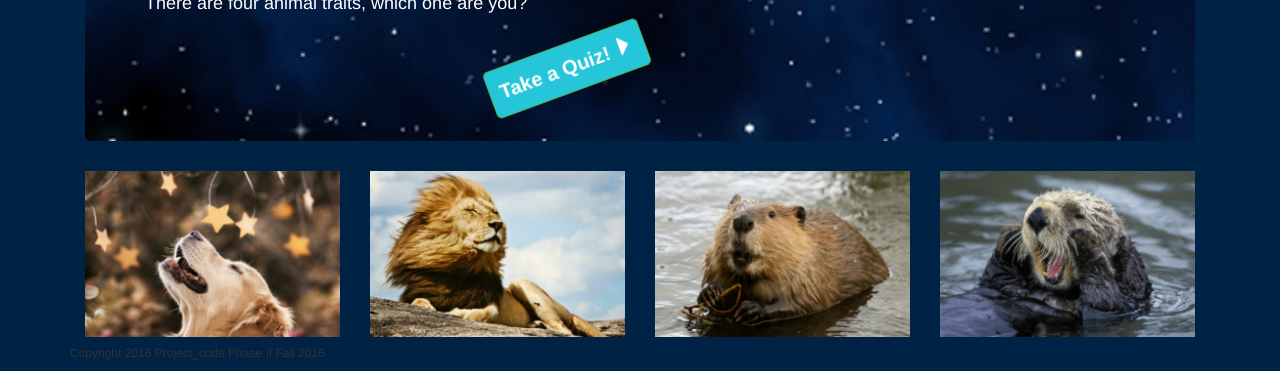
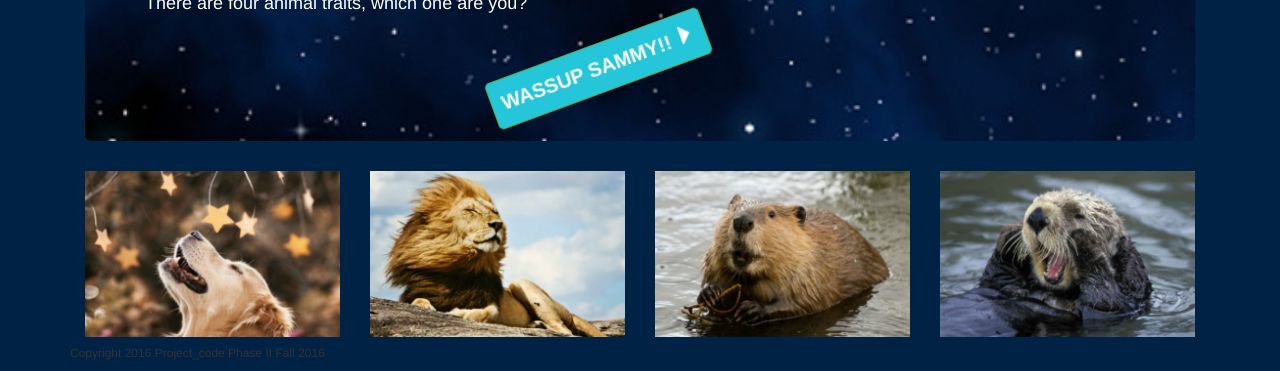
Before and after one commit to jadius5/jose-sanchez-phaseii, a plain HTML site: page index.html in a window 1280 px wide. Shown: the part 683-1054 px from the top of the page. Drawn offline with nearby package versions, Linux system fonts and the light colour scheme; a web font is replaced by a local one.

Commit message:
messing around with button texts

```diff
--- a/index.html
+++ b/index.html
@@ -86,7 +86,7 @@
                     <h1>Find Your Personality:</h1>
                     <h4>There are four animal traits, which one are you?</h4>
                     <br>
-                    <a href='quizdraft.html' role="button" class="block"><button class="btn btn-success btn-lg" id="myMove">Take a Quiz!  <span class="glyphicon glyphicon-triangle-right"></span></button></a>
+                    <a href='quizdraft.html' role="button" class="block"><button class="btn btn-success btn-lg" id="myMove">WASSUP SAMMY!!  <span class="glyphicon glyphicon-triangle-right"></span></button></a>
             </div>
             </div><!-- End of Jumbotron-->
         </div><!-- End of Page-Header Div -->
```
